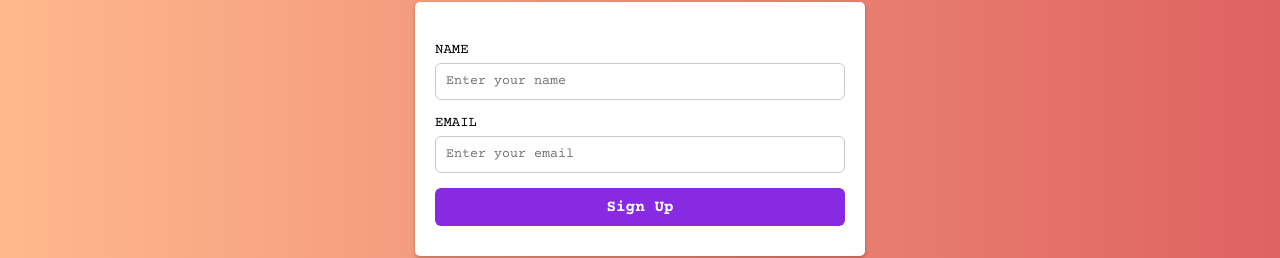
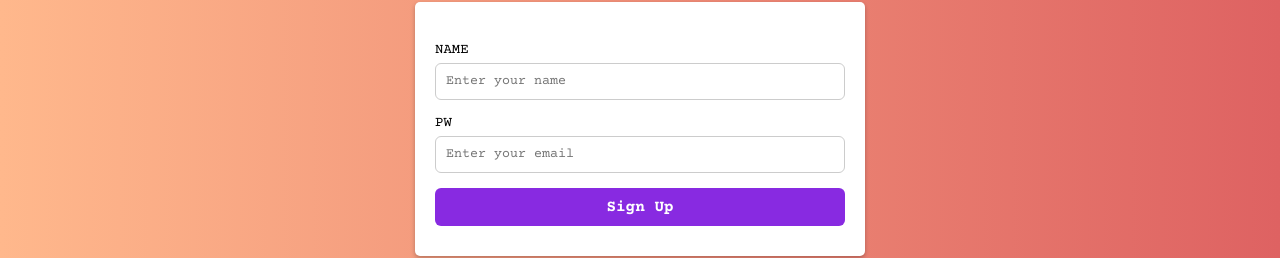
Before and after one commit to Secret-Family-Recipes-Build-Week/Front-End, a React (Create React App) app: page /sign-up in a window 1280 px wide. Shown: the part 158-416 px from the top of the page. Built offline with nearby package versions, Linux system fonts and the light colour scheme.

Commit message:
signupform-review

```diff
--- a/src/components/RecipeForm/RecipeForm.js
+++ b/src/components/RecipeForm/RecipeForm.js
@@ -100,7 +100,9 @@ const RecipeForm = props => {
         e.preventDefault()
 
         Axios
+
             .post("http://localhost:8000/recipes", formState)
+
             .then(response => {
                 console.log(response.data)
 
--- a/src/components/Recipes/Recipes.js
+++ b/src/components/Recipes/Recipes.js
@@ -3,6 +3,7 @@ import axios from 'axios'
 import styled from 'styled-components'
 import RecipeCard from './RecipeCard'
 import FilterBox from '../FilterBox/FilterBox'
+import axiosWithAuth from '../axiosAuth/axiosWithAuth'
 
 const Recipes = props => {
 
@@ -22,7 +23,9 @@ const Recipes = props => {
     useEffect(() => {
         const getRecipes = () => {
             axios
+
                 .get('http://localhost:8000/recipes')
+
                 .then(({data}) => {
                     setRecipes(data)
                     setSearchResults(data)
--- a/src/components/SignUp/SignUpForm.js
+++ b/src/components/SignUp/SignUpForm.js
@@ -1,14 +1,16 @@
-import React, { useState, useEffect } from 'react'
-import styled from 'styled-components'
-import Axios from 'axios'
+import React, { useState, useEffect } from 'react';
+import styled from 'styled-components';
+import Axios from 'axios';
+import axiosWithAuth from "../axiosAuth/axiosWithAuth";
+import {useHistory} from "react-router-dom";
 
 const SignUpForm = props => {
 
-
+    const history = useHistory();
     const initialFormState = {
         id: '',
         name: '',
-        email: '',
+        password: '',
     }
 
     const [formState, setFormState] = useState(initialFormState)
@@ -28,13 +30,19 @@ const SignUpForm = props => {
 
     const formSubmit = (e) => {
         e.preventDefault()
-
         Axios
-            .post("http://localhost:8000/users", formState)
+        // axiosWithAuth()
+            // .post('https://family-recipe-backend.herokuapp.com/auth/register', formState)
+            .get('https://family-recipe-backend.herokuapp.com/users/:id')
             .then(response => {
-                console.log(response.data)
-
-                setFormState(initialFormState)
+                console.log(response);
+                // console.log(response.data);
+                // setFormState(initialFormState);
+                // localStorage.setItem("token", response.data.token);
+                // history.push("/login");
+            })
+            .catch(err =>{
+                console.log("error post signup :", err);
             })
 
     }
@@ -51,19 +59,19 @@ const SignUpForm = props => {
                     value={formState.name}
                     onChange={inputChange}
                     type='text'
-                    required
+                    // required
                 />
 
-                <Label htmlFor='email'>Email</Label>
+                <Label htmlFor='password'>pw</Label>
                 <Input
-                    type='email'
-                    id='email'
-                    name='email'
+                    type='text'
+                    id='password'
+                    name='password'
                     placeholder='Enter your email'
-                    value={formState.email}
+                    value={formState.password}
                     onChange={inputChange}
-                    type='email'
-                    required
+                    // type='email'
+                    // required
                 />
 
                 <Button id='submit' type='submit'>Sign Up</Button>
--- /dev/null
+++ b/src/components/axiosAuth/axiosWithAuth.js
@@ -0,0 +1,13 @@
+import axios from "axios";
+
+const axiosWithAuth = () => {
+    const token = localStorage.getItem("token");
+    return axios.create({
+        baseURL : 'https://family-recipe-backend.herokuapp.com',
+        headers : {
+            Authorization : token
+        }
+    });
+}
+
+export default axiosWithAuth;
--- a/src/index.js
+++ b/src/index.js
@@ -4,6 +4,7 @@ import './index.css';
 import App from './App';
 import reportWebVitals from './reportWebVitals';
 import { BrowserRouter as Router } from 'react-router-dom'
+
 
 ReactDOM.render(
   <Router>
```
Also changed, not shown: src/components/Login/LoginForm.js (added).
